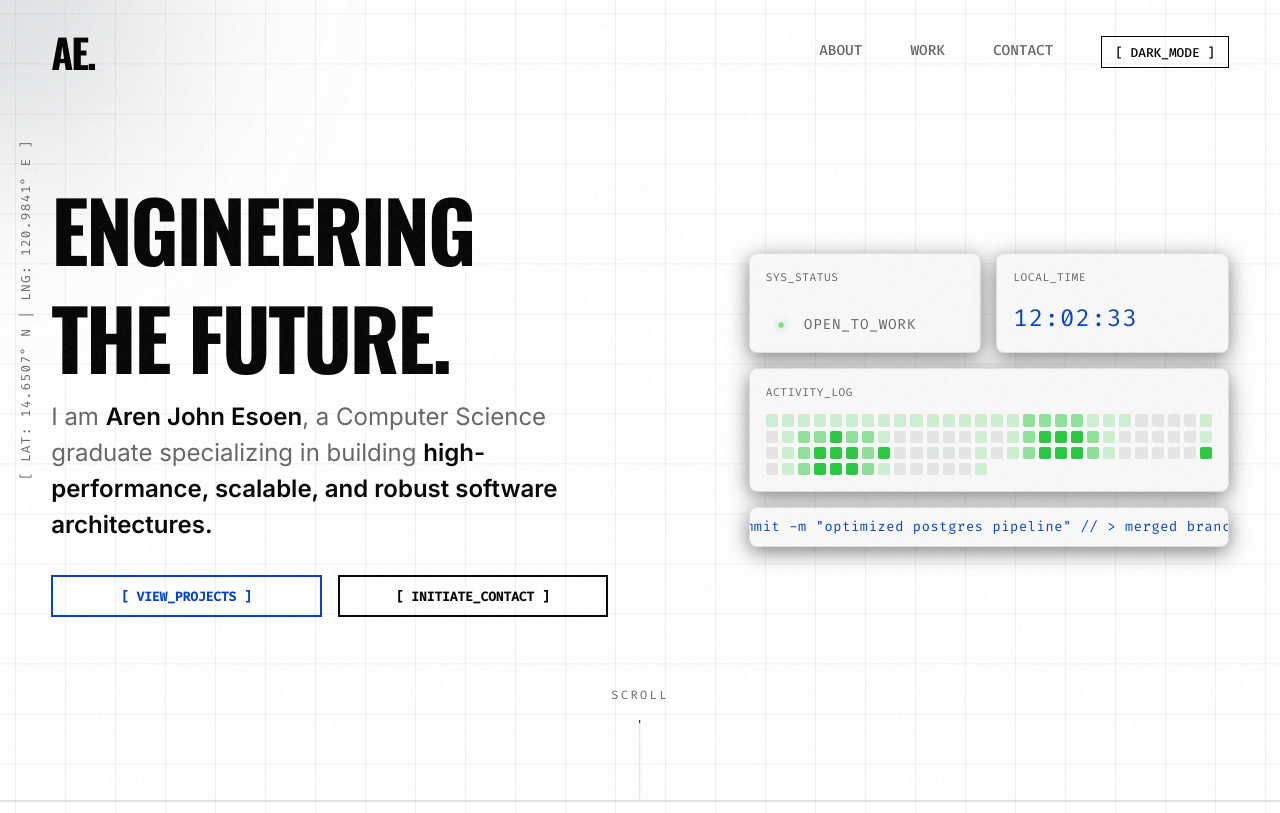
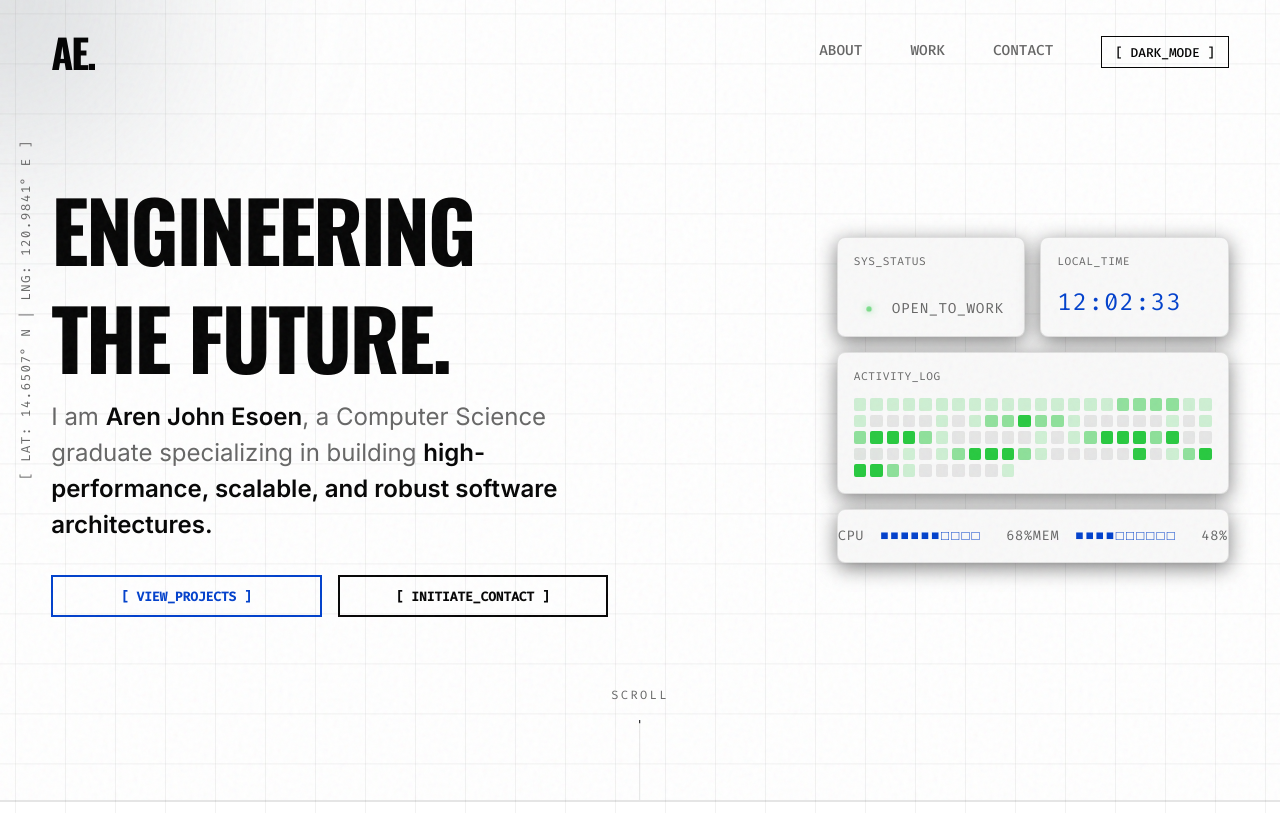
Before and after one commit to rnjhnd/web-portfolio, a website built with Vite: page index.html in a window 1280 px wide. Shown: the top 813 px of the page. Built offline with nearby package versions, Linux system fonts and the light colour scheme; some packages are replaced by stand-ins of ours; animation ran at ten frames a second.

Commit message:
feat: replace marquee with system resources monitor

```diff
--- a/index.html
+++ b/index.html
@@ -101,11 +101,17 @@
                   <div class="bento-content heatmap-grid" id="bento-heatmap"></div>
                   <div class="bento-glare"></div>
                 </div>
-                <!-- Marquee Box -->
-                <div class="bento-box marquee-box">
-                  <div class="marquee-content mono">
-                    <span>> git commit -m "optimized postgres pipeline" // > merged branch 'feature/analytics' // > deployed to production // > all tests passed // > git push origin main // </span>
-                    <span>> git commit -m "optimized postgres pipeline" // > merged branch 'feature/analytics' // > deployed to production // > all tests passed // > git push origin main // </span>
+                <!-- System Resources Box -->
+                <div class="bento-box sys-box" style="grid-column: span 2; display: flex; flex-direction: row; justify-content: space-around; align-items: center; padding: 1rem 0;">
+                  <div class="sys-stat mono" style="display: flex; gap: 1rem; align-items: center; font-size: 0.85rem; color: var(--text-muted);">
+                    <span>CPU</span>
+                    <span id="cpu-bar" style="color: var(--brand-color); letter-spacing: 2px;">■■■■■■■□□□</span>
+                    <span id="cpu-pct" style="width: 35px; text-align: right;">72%</span>
+                  </div>
+                  <div class="sys-stat mono" style="display: flex; gap: 1rem; align-items: center; font-size: 0.85rem; color: var(--text-muted);">
+                    <span>MEM</span>
+                    <span id="mem-bar" style="color: var(--brand-color); letter-spacing: 2px;">■■■■■□□□□□</span>
+                    <span id="mem-pct" style="width: 35px; text-align: right;">48%</span>
                   </div>
                   <div class="bento-glare"></div>
                 </div>
--- a/src/main.js
+++ b/src/main.js
@@ -150,6 +150,29 @@ document.addEventListener('DOMContentLoaded', () => {
     }, 500);
   }
 
+    // System Resources Logic
+    const cpuBar = document.getElementById('cpu-bar');
+    const cpuPct = document.getElementById('cpu-pct');
+    const memBar = document.getElementById('mem-bar');
+    const memPct = document.getElementById('mem-pct');
+
+    if (cpuBar && cpuPct && memBar && memPct) {
+      setInterval(() => {
+        const genBar = (percent) => {
+          const blocks = Math.floor(percent / 10);
+          return '■'.repeat(blocks) + '□'.repeat(10 - blocks);
+        };
+
+        let newCpu = 65 + Math.floor(Math.random() * 20);
+        cpuBar.textContent = genBar(newCpu);
+        cpuPct.textContent = newCpu + '%';
+
+        let newMem = 42 + Math.floor(Math.random() * 8);
+        memBar.textContent = genBar(newMem);
+        memPct.textContent = newMem + '%';
+      }, 1200);
+    }
+
   bentoBoxes.forEach(box => {
     const glare = box.querySelector('.bento-glare');
     box.addEventListener('mousemove', (e) => {
```
